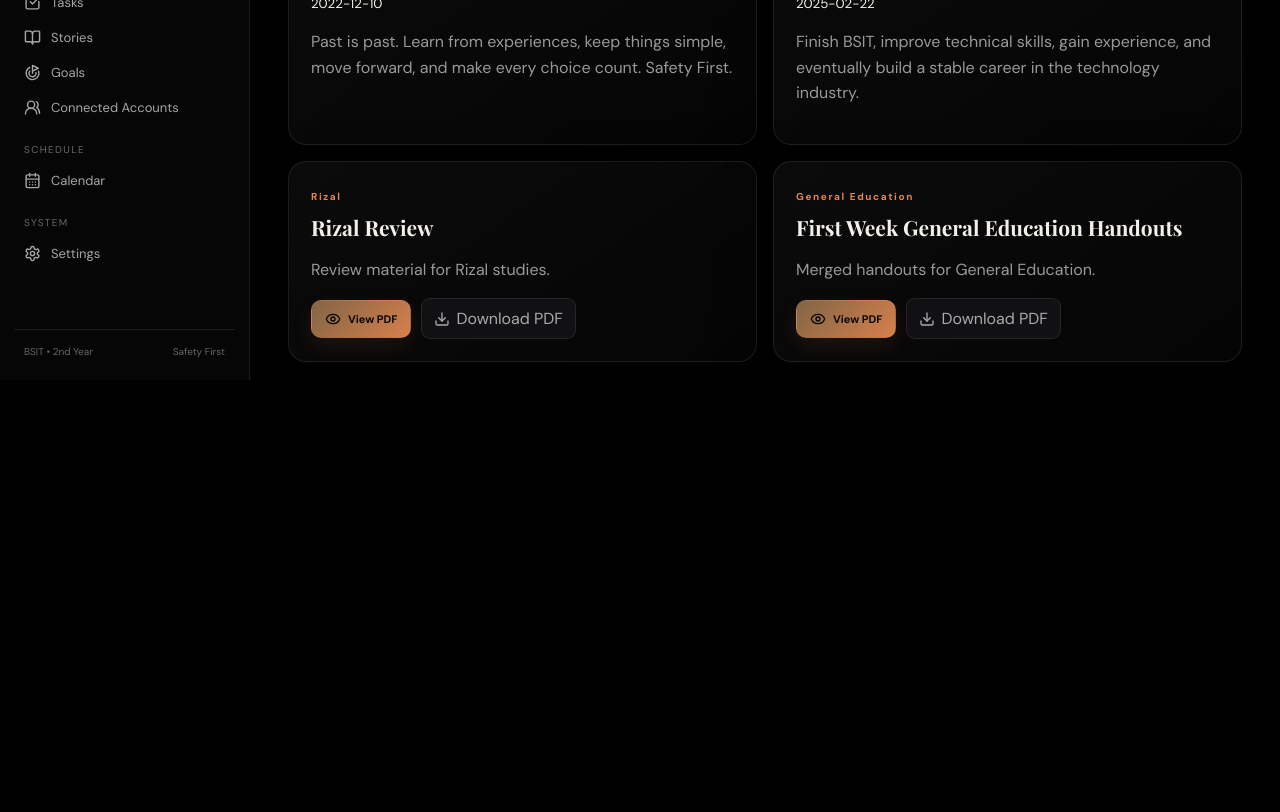
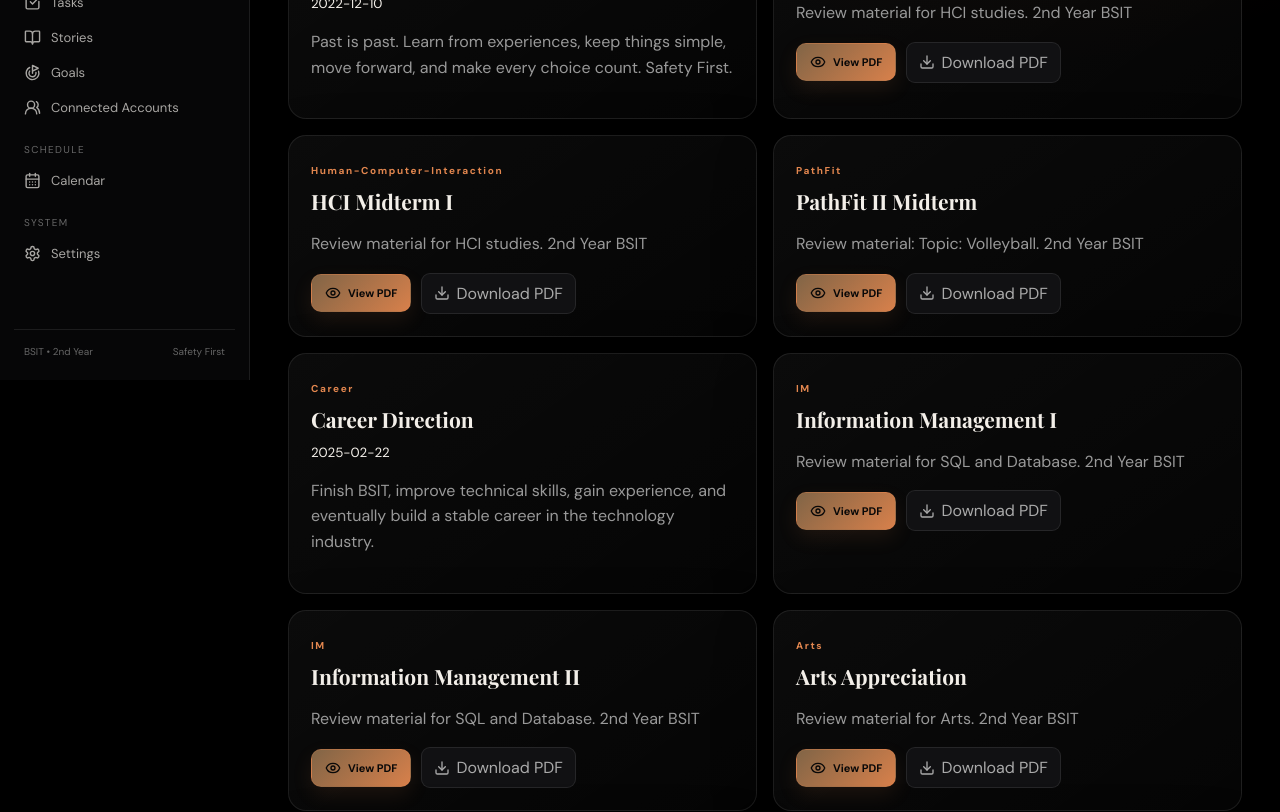
Before and after one commit to Klydex09/Personal-Portfolio, a React (Vite) app: page /notes in a window 1280 px wide. Shown: the part 420-1232 px from the top of the page. Before the commit the page ends 820 px from the top, so only its background shows below. Built offline with nearby package versions, Linux system fonts and the light colour scheme.

Commit message:
Update notes.js

```diff
--- a/src/data/notes.js
+++ b/src/data/notes.js
@@ -7,11 +7,67 @@ export const notes = [
     content: "Past is past. Learn from experiences, keep things simple, move forward, and make every choice count. Safety First."
   },
   {
+    id: "HCI",
+    title: "HCI Midterm II",
+    description: "Review material for HCI studies. 2nd Year BSIT",
+    category: "Human-Computer-Interaction",
+    type: "PDF",
+    file: "/media/notes/HCI/HCI - User Needs.pdf"
+  },
+  {
+    id: "HCI",
+    title: "HCI Midterm I",
+    description: "Review material for HCI studies. 2nd Year BSIT",
+    category: "Human-Computer-Interaction",
+    type: "PDF",
+    file: "/media/notes/HCI/HCI - PERSONAS.pdf"
+  },
+   {
+    id: "P.E",
+    title: "PathFit II Midterm",
+    description: "Review material: Topic: Volleyball. 2nd Year BSIT",
+    category: "PathFit",
+    type: "PDF",
+    file: "/media/notes/PathFit/PATHFIT_3_Sports_Midterm_Module.pdf"
+  },
+  {
     id: 2,
     title: "Career Direction",
     date: "2025-02-22",
     category: "Career",
     content: "Finish BSIT, improve technical skills, gain experience, and eventually build a stable career in the technology industry."
+  },
+  {
+    id: "IM",
+    title: "Information Management I",
+    description: "Review material for SQL and Database. 2nd Year BSIT",
+    category: "IM",
+    type: "PDF",
+    file: "/media/notes/Information Managemnt/IM 1,1.pdf"
+  },
+  {
+    id: "IM",
+    title: "Information Management II",
+    description: "Review material for SQL and Database. 2nd Year BSIT",
+    category: "IM",
+    type: "PDF",
+    file: "/media/notes/Information Managemnt/IM 1.2.pdf"
+  },
+   {
+    id: "Arts",
+    title: "Arts Appreciation",
+    description: "Review material for Arts. 2nd Year BSIT",
+    category: "Arts",
+    type: "PDF",
+    file: "/media/notes/Arts/Humanities_Arts_Appreciation_Midterm.pdf"
+  },
+  {
+    id: "Arts",
+    title: "Arts Appreciation",
+    description: "Review material for Arts. 2nd Year BSIT",
+    category: "Arts",
+    type: "PDF",
+    file: "/media/notes/STS/STS_Indigenous_to_Good_Life.pdf"
   },
   {
     id: "rizal-review-er",
```
